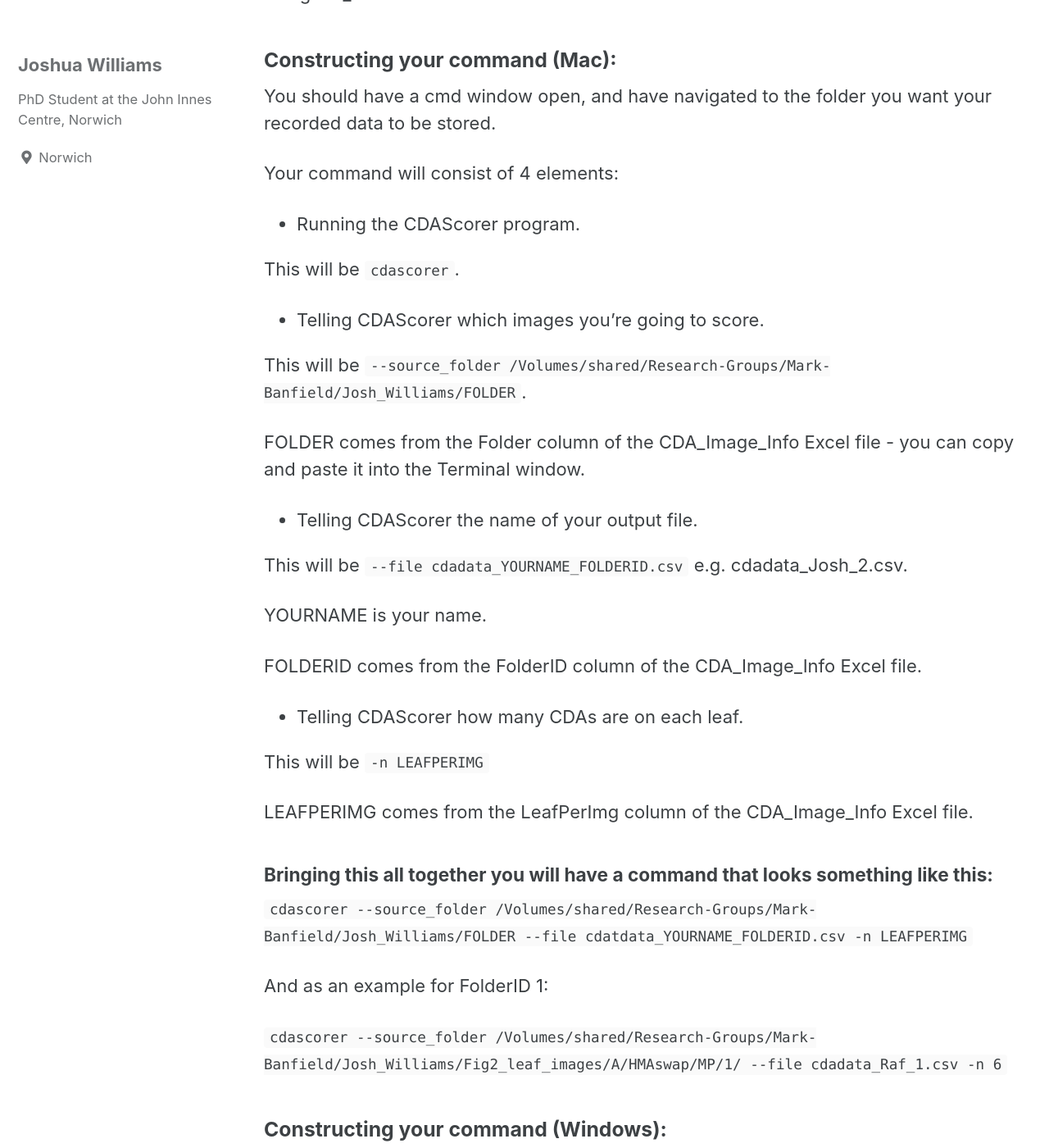
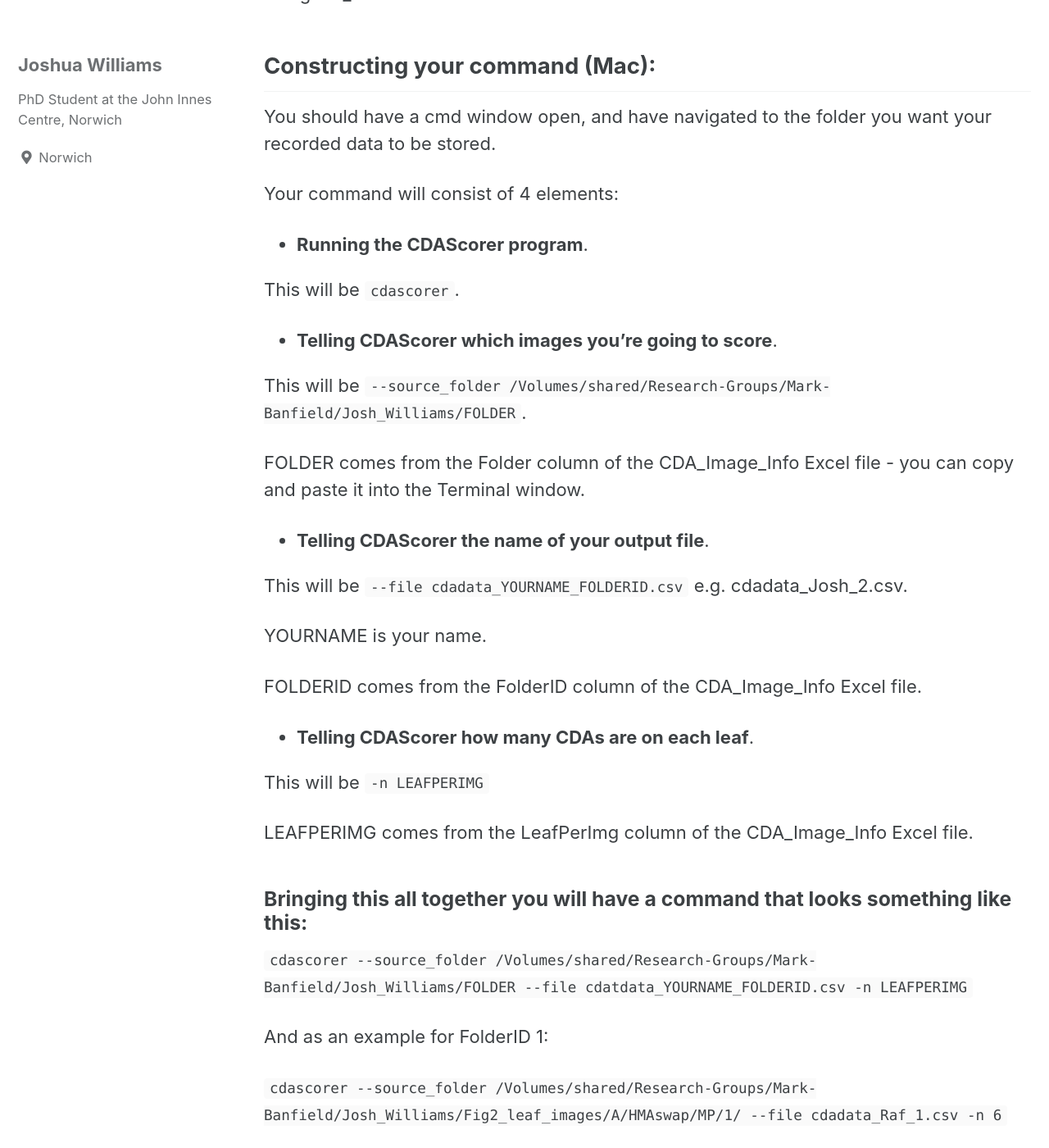
Before and after one commit to joshuandwilliams/CDAScorer, a Jekyll site: the page built from docs/_pages/scoring_meeting.md, in a window 1280 px wide and 1400 px high, scrolled down 632 px. Shown: the whole window at 82% size. Built offline with Jekyll 4.4.1, drawn with Linux system fonts in a browser that asks for light colours; cached includes are drawn as plain includes; some of the changed text lies outside the part shown.

````diff
--- a/docs/_pages/scoring_meeting.md
+++ b/docs/_pages/scoring_meeting.md
@@ -14,23 +14,23 @@ I've divided the existing data up amongst those who are available, and the detai
 
 Navigate to the second sheet called "Scoring_Assignments" and identify your rows in the Assigned_Scorer column.
 
-### Constructing your command (Mac):
+## Constructing your command (Mac):
 
 You should have a cmd window open, and have navigated to the folder you want your recorded data to be stored.
 
 Your command will consist of 4 elements:
 
-- Running the CDAScorer program.
+- **Running the CDAScorer program**.
 
 This will be ```cdascorer```.
 
-- Telling CDAScorer which images you're going to score.
+- **Telling CDAScorer which images you're going to score**.
 
 This will be ```--source_folder /Volumes/shared/Research-Groups/Mark-Banfield/Josh_Williams/FOLDER```.
 
 FOLDER comes from the Folder column of the CDA_Image_Info Excel file - you can copy and paste it into the Terminal window.
 
-- Telling CDAScorer the name of your output file.
+- **Telling CDAScorer the name of your output file**.
 
 This will be ```--file cdadata_YOURNAME_FOLDERID.csv``` e.g. cdadata_Josh_2.csv.
 
@@ -38,13 +38,13 @@ YOURNAME is your name.
 
 FOLDERID comes from the FolderID column of the CDA_Image_Info Excel file.
 
-- Telling CDAScorer how many CDAs are on each leaf.
+- **Telling CDAScorer how many CDAs are on each leaf**.
 
 This will be ```-n LEAFPERIMG```
 
 LEAFPERIMG comes from the LeafPerImg column of the CDA_Image_Info Excel file.
 
-##### Bringing this all together you will have a command that looks something like this:
+### Bringing this all together you will have a command that looks something like this:
 
 ```cdascorer --source_folder /Volumes/shared/Research-Groups/Mark-Banfield/Josh_Williams/FOLDER --file cdatdata_YOURNAME_FOLDERID.csv -n LEAFPERIMG```
 
@@ -52,23 +52,23 @@ And as an example for FolderID 1:
 
 ```cdascorer --source_folder /Volumes/shared/Research-Groups/Mark-Banfield/Josh_Williams/Fig2_leaf_images/A/HMAswap/MP/1/ --file cdadata_Raf_1.csv -n 6```
 
-### Constructing your command (Windows):
+## Constructing your command (Windows):
 
 You should have a Terminal window open, and have nagivated to the folder you want your recorded data to be stored.
 
 Your command will consist of 4 elements:
 
-- Running the CDAScorer program.
+- **Running the CDAScorer program**.
 
 This will be ```cdascorer-windows.py```.
 
-- Telling CDAScorer which images you're going to score.
+- **Telling CDAScorer which images you're going to score**.
 
 This will be ```--source_folder Z:\Research-Groups\Mark-Banfield\Josh_Williams\FOLDER```.
 
 FOLDER comes from the Folder column of the CDA_Image_Info Excel file - you can copy and paste it into the Terminal window.
 
-- Telling CDAScorer the name of your output file.
+- **Telling CDAScorer the name of your output file**.
 
 This will be ```--file cdadata_YOURNAME_FOLDERID.csv``` e.g. cdadata_Josh_2.csv.
 
@@ -76,13 +76,13 @@ YOURNAME is your name.
 
 FOLDERID comes from the FolderID column of the CDA_Image_Info Excel file.
 
-- Telling CDAScorer how many CDAs are on each leaf.
+- **Telling CDAScorer how many CDAs are on each leaf**.
 
 This will be ```-n LEAFPERIMG```
 
 LEAFPERIMG comes from the LeafPerImg column of the CDA_Image_Info Excel file.
 
-##### Bringing this all together you will have a command that looks something like this:
+### Bringing this all together you will have a command that looks something like this:
 
 ```cdascorer-windows.py --source_folder Z:\Research-Groups\Mark-Banfield\Josh_Williams\FOLDER --file cdadata_YOURNAME_FOLDERID.csv -n LEAFPERIMG```
 
````
